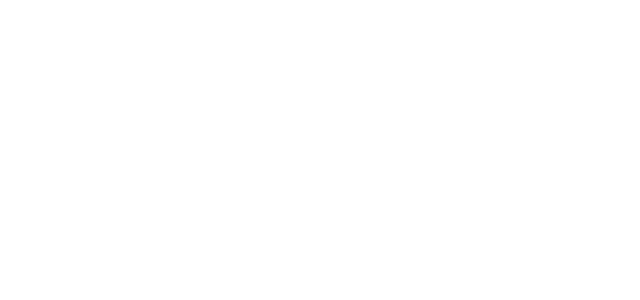
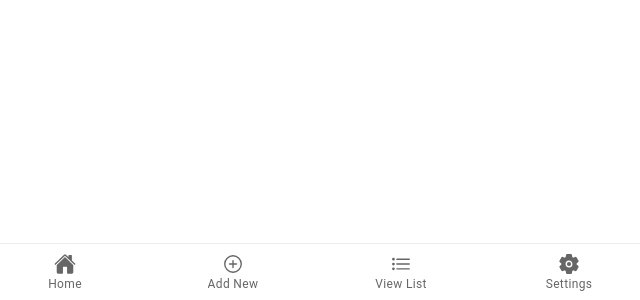
Before and after one commit to chanrose/vls, a React (Create React App) app: page /admin in a window 1280 px wide. Shown: the part 500-800 px from the top of the page, without its empty margins (323-963 px from the left). Built offline with nearby package versions, Linux system fonts and the light colour scheme.

Commit message:
Updated route and pages for admin

```diff
--- /dev/null
+++ b/src/AdminAppTabs.tsx
@@ -0,0 +1,53 @@
+import {
+  IonRouterOutlet,
+  IonTabs,
+  IonTabBar,
+  IonTabButton,
+  IonLabel,
+  IonIcon
+} from '@ionic/react';
+import HomePage from './pages/HomePage';
+import { addCircleOutline, home as homeIcon, listOutline, settings as settingsIcon } from 'ionicons/icons';
+import { Redirect, Route } from 'react-router-dom';
+import React from 'react';
+import AdminHomePage from './pages/AdminHomePage';
+import AdminAddPage from './pages/AdminAddPage';
+/* import { useAuth } from './auth'; */
+
+const AdminAppTabs: React.FC = () => {
+/*   const { loggedIn } = useAuth();
+  if (!loggedIn) {
+    return <Redirect to="/login" />
+  }
+ */
+  return (
+    <IonTabs>
+      <IonRouterOutlet>
+        <Route exact path="/admin/home/" component={AdminHomePage} />
+        <Route exact path="/admin/addnew/" component={AdminAddPage} />
+
+
+      </IonRouterOutlet>
+      <IonTabBar slot="bottom">
+        <IonTabButton tab="home" href="/admin/home/">
+          <IonIcon icon={homeIcon} />
+          <IonLabel>Home</IonLabel>
+        </IonTabButton>
+        <IonTabButton tab="addnew" href="/admin/addnew/">
+          <IonIcon icon={addCircleOutline} />
+          <IonLabel>Add New</IonLabel>
+        </IonTabButton>
+        <IonTabButton tab="listItem" href="/my/entries">
+          <IonIcon icon={listOutline} />
+          <IonLabel>View List</IonLabel>
+        </IonTabButton>
+        <IonTabButton tab="settings" href="/my/settings">
+          <IonIcon icon={settingsIcon} />
+          <IonLabel>Settings</IonLabel>
+        </IonTabButton>
+      </IonTabBar>
+    </IonTabs>
+  );
+};
+
+export default AdminAppTabs;
--- a/src/App.tsx
+++ b/src/App.tsx
@@ -18,21 +18,25 @@
 import GettingStartedS2Page from './pages/GettingStartedS2Page';
 import LoginPage from './pages/LoginPage';
 import RegistrationPage from './pages/RegistrationPage';
+import AdminAppTabs from './AdminAppTabs';
 
 const App: React.FC = () => (
   <IonApp>
     <IonReactRouter>
       {/* <IonTabs> */}
-        <IonRouterOutlet>
+
           <Route path="/gettingstarted" component={GettingStartedPage} />
           <Route path="/gettingstarted/s2" component={GettingStartedS2Page} />
           <Route path="/register" component={RegistrationPage} />
           <Route path="/login" component={LoginPage} />
-          <Route path="/tab1" component={Tab1} exact={true} />
+          <Route path="/admin">
+              <AdminAppTabs />
+          </Route>
           <Route path="/tab2" component={Tab2} exact={true} />
           <Route path="/tab3" component={Tab3} />
+
           <Route path="/" render={() => <Redirect to="/gettingstarted/s2" />} exact={true} />
-        </IonRouterOutlet>
+
        {/*  <IonTabBar slot="bottom">
           <IonTabButton tab="tab1" href="/tab1">
             <IonIcon icon={triangle} />
--- /dev/null
+++ b/src/pages/AdminAddPage.tsx
@@ -0,0 +1,55 @@
+import React from "react";
+import {
+  IonAvatar,
+  IonButton,
+  IonCard,
+  IonCardContent,
+  IonCardHeader,
+  IonCardSubtitle,
+  IonCardTitle,
+  IonCol,
+  IonContent,
+  IonGrid,
+  IonHeader,
+  IonInput,
+  IonItem,
+  IonLabel,
+  IonList,
+  IonPage,
+  IonRow,
+  IonSegment,
+  IonSegmentButton,
+  IonText,
+  IonTitle,
+  IonToolbar,
+} from "@ionic/react";
+import ExploreContainer from "../components/ExploreContainer";
+import "./styles/GettingStartedPage.css";
+
+const AdminAddPage: React.FC = () => {
+  return (
+    <IonPage>
+      <IonContent fullscreen>
+
+        <IonSegment onIonChange={e => console.log('Segment selected', e.detail.value)}>
+            <IonSegmentButton value="Vehicle">
+              <IonLabel>Vehicle</IonLabel>
+            </IonSegmentButton>
+            <IonSegmentButton value="User">
+              <IonLabel>User</IonLabel>
+            </IonSegmentButton>
+            <IonSegmentButton value="Ticket">
+              <IonLabel>Ticket</IonLabel>
+            </IonSegmentButton>
+          </IonSegment>
+          <IonGrid>
+            <IonRow>
+              <IonCol></IonCol>
+            </IonRow>
+          </IonGrid>
+      </IonContent>
+    </IonPage>
+  );
+};
+
+export default AdminAddPage;
--- /dev/null
+++ b/src/pages/AdminHomePage.tsx
@@ -0,0 +1,52 @@
+import React from "react";
+import {
+  IonAvatar,
+  IonButton,
+  IonCard,
+  IonCardContent,
+  IonCardHeader,
+  IonCardSubtitle,
+  IonCardTitle,
+  IonCol,
+  IonContent,
+  IonGrid,
+  IonHeader,
+  IonInput,
+  IonItem,
+  IonLabel,
+  IonList,
+  IonPage,
+  IonRow,
+  IonSegment,
+  IonSegmentButton,
+  IonText,
+  IonTitle,
+  IonToolbar,
+} from "@ionic/react";
+import ExploreContainer from "../components/ExploreContainer";
+import "./styles/GettingStartedPage.css";
+
+const AdminHomePage: React.FC = () => {
+  return (
+    <IonPage>
+      <IonContent fullscreen>
+        <div>
+        <IonSegment onIonChange={e => console.log('Segment selected', e.detail.value)}>
+            <IonSegmentButton value="home">
+              <IonLabel>Home</IonLabel>
+            </IonSegmentButton>
+            <IonSegmentButton value="guest">
+              <IonLabel>Guest's Post</IonLabel>
+            </IonSegmentButton>
+            <IonSegmentButton value="tools">
+              <IonLabel>Admin tools</IonLabel>
+            </IonSegmentButton>
+          </IonSegment>
+        </div>
+
+      </IonContent>
+    </IonPage>
+  );
+};
+
+export default AdminHomePage;
```
Also changed, not shown: 1 other file (tests, documents, lock files or other folders).
